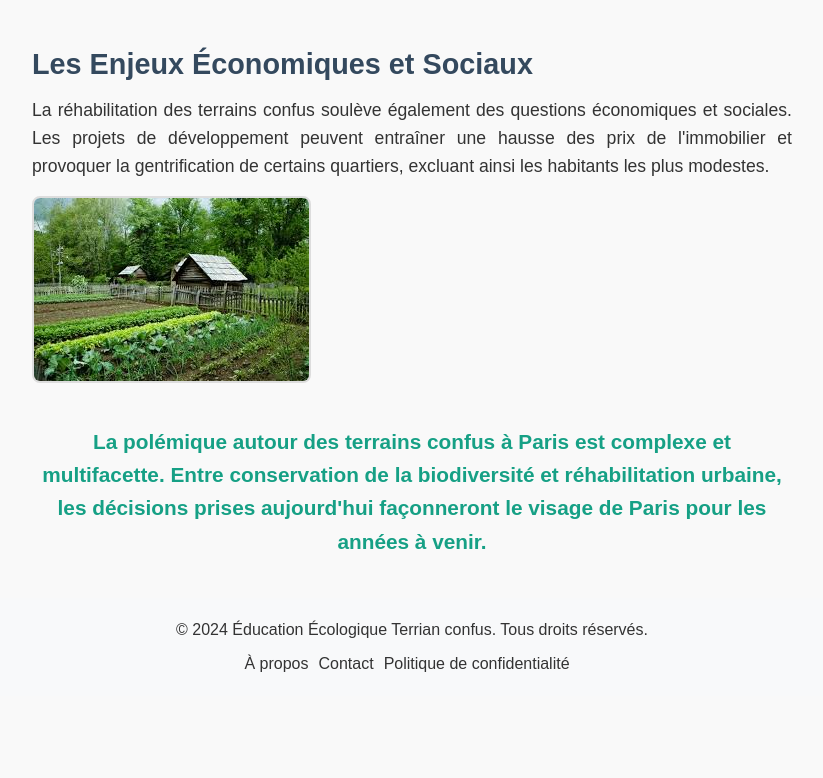
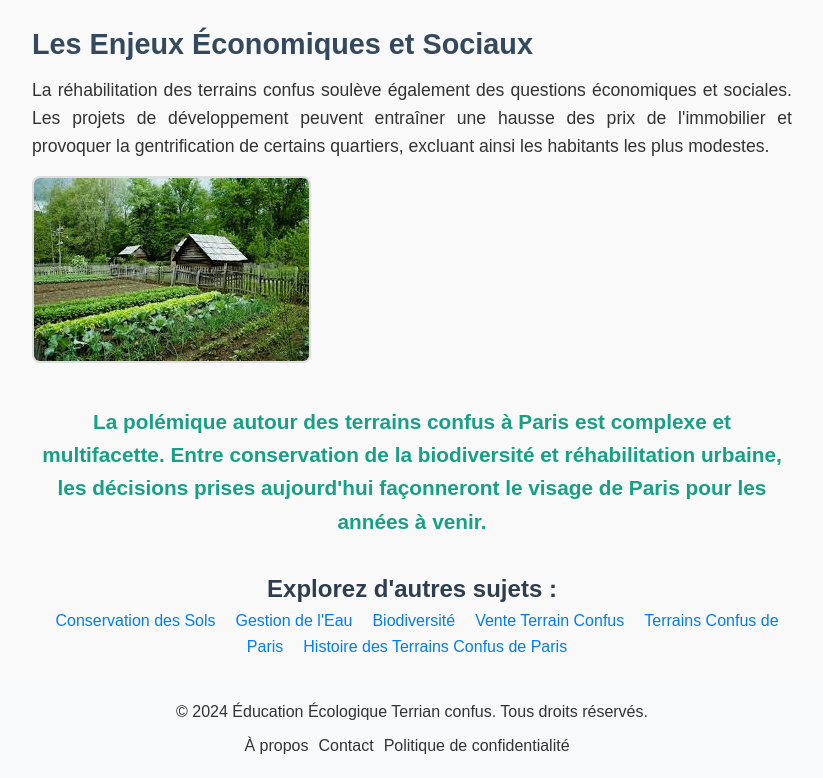
Before and after one commit to Matiss2702/exam-seo, a Nuxt app: page /PolemiqueTerrainsConfusParis in a window 1280 px wide. Shown: the part 1463-2241 px from the top of the page, without its empty margins (228-1051 px from the left). Before the commit the page ends 2159 px from the top, so only its background shows below. Built offline with nearby package versions, Linux system fonts and the light colour scheme.

Commit message:
new article , new texte dans index , lien externe , lien interne

```diff
--- a/pages/HistoireTerrainsConfusDeParis.vue
+++ b/pages/HistoireTerrainsConfusDeParis.vue
@@ -13,6 +13,17 @@
       </section>
       <footer>
         <p>{{ conclusion }}</p>
+        <div class="navigation">
+          <h3>Explorez d'autres sujets :</h3>
+          <ul>
+            <li><nuxt-link to="/conservationdessols">Conservation des Sols</nuxt-link></li>
+            <li><nuxt-link to="/gestiondeleau">Gestion de l'Eau</nuxt-link></li>
+            <li><nuxt-link to="/biodiversite">Biodiversité</nuxt-link></li>
+            <li><nuxt-link to="/VenteTerrainConfus">Vente Terrain Confus</nuxt-link></li>
+            <li><nuxt-link to="/TerrainsConfusDeParis">Terrains Confus de Paris</nuxt-link></li>
+            <li><nuxt-link to="/HistoireTerrainsConfusDeParis">Histoire des Terrains Confus de Paris</nuxt-link></li>
+          </ul>
+        </div>
       </footer>
     </article>
   </div>
@@ -168,4 +179,33 @@
   .page {
       padding: 20px;
   }
+  .navigation {
+  margin-top: 2em;
+  text-align: center;
+}
+
+.navigation h3 {
+  font-size: 1.5em;
+  color: #2c3e50;
+}
+
+.navigation ul {
+  list-style-type: none;
+  padding: 0;
+}
+
+.navigation li {
+  display: inline;
+  margin: 0 10px;
+}
+
+.navigation a {
+  color: #007bff;
+  text-decoration: none;
+}
+
+.navigation a:hover {
+  text-decoration: underline;
+}
+
   </style>
--- a/pages/PolemiqueTerrainsConfusParis.vue
+++ b/pages/PolemiqueTerrainsConfusParis.vue
@@ -12,6 +12,17 @@
       </section>
       <footer>
         <p>{{ conclusion }}</p>
+        <div class="navigation">
+          <h3>Explorez d'autres sujets :</h3>
+          <ul>
+            <li><nuxt-link to="/conservationdessols">Conservation des Sols</nuxt-link></li>
+            <li><nuxt-link to="/gestiondeleau">Gestion de l'Eau</nuxt-link></li>
+            <li><nuxt-link to="/biodiversite">Biodiversité</nuxt-link></li>
+            <li><nuxt-link to="/VenteTerrainConfus">Vente Terrain Confus</nuxt-link></li>
+            <li><nuxt-link to="/TerrainsConfusDeParis">Terrains Confus de Paris</nuxt-link></li>
+            <li><nuxt-link to="/HistoireTerrainsConfusDeParis">Histoire des Terrains Confus de Paris</nuxt-link></li>
+          </ul>
+        </div>
       </footer>
     </article>
   </div>
@@ -107,7 +118,7 @@
   link: [
     { rel: 'icon', type: 'image/x-icon', href: '/favicon.ico' }
   ]
-})
+});
 </script>
 
 <style scoped>
@@ -165,7 +176,33 @@
   text-align: center;
   color: #16a085;
 }
-  .page {
-    padding: 20px;
+
+.navigation {
+  margin-top: 2em;
+  text-align: center;
+}
+
+.navigation h3 {
+  font-size: 1.5em;
+  color: #2c3e50;
+}
+
+.navigation ul {
+  list-style-type: none;
+  padding: 0;
+}
+
+.navigation li {
+  display: inline;
+  margin: 0 10px;
+}
+
+.navigation a {
+  color: #007bff;
+  text-decoration: none;
+}
+
+.navigation a:hover {
+  text-decoration: underline;
 }
 </style>
--- a/pages/TerrainsConfusDeParis.vue
+++ b/pages/TerrainsConfusDeParis.vue
@@ -12,6 +12,17 @@
       </section>
       <footer>
         <p>{{ conclusion }}</p>
+        <div class="navigation">
+          <h3>Explorez d'autres sujets :</h3>
+          <ul>
+            <li><nuxt-link to="/conservationdessols">Conservation des Sols</nuxt-link></li>
+            <li><nuxt-link to="/gestiondeleau">Gestion de l'Eau</nuxt-link></li>
+            <li><nuxt-link to="/biodiversite">Biodiversité</nuxt-link></li>
+            <li><nuxt-link to="/VenteTerrainConfus">Vente Terrain Confus</nuxt-link></li>
+            <li><nuxt-link to="/TerrainsConfusDeParis">Terrains Confus de Paris</nuxt-link></li>
+            <li><nuxt-link to="/HistoireTerrainsConfusDeParis">Histoire des Terrains Confus de Paris</nuxt-link></li>
+          </ul>
+        </div>
       </footer>
     </article>
   </div>
@@ -167,4 +178,33 @@
   .page {
     padding: 20px;
   }
+  .navigation {
+  margin-top: 2em;
+  text-align: center;
+}
+
+.navigation h3 {
+  font-size: 1.5em;
+  color: #2c3e50;
+}
+
+.navigation ul {
+  list-style-type: none;
+  padding: 0;
+}
+
+.navigation li {
+  display: inline;
+  margin: 0 10px;
+}
+
+.navigation a {
+  color: #007bff;
+  text-decoration: none;
+}
+
+.navigation a:hover {
+  text-decoration: underline;
+}
+
   </style>
--- a/pages/VenteTerrainConfus.vue
+++ b/pages/VenteTerrainConfus.vue
@@ -13,6 +13,17 @@
       </section>
       <footer>
         <p>{{ conclusion }}</p>
+        <div class="navigation">
+          <h3>Explorez d'autres sujets :</h3>
+          <ul>
+            <li><nuxt-link to="/conservationdessols">Conservation des Sols</nuxt-link></li>
+            <li><nuxt-link to="/gestiondeleau">Gestion de l'Eau</nuxt-link></li>
+            <li><nuxt-link to="/biodiversite">Biodiversité</nuxt-link></li>
+            <li><nuxt-link to="/VenteTerrainConfus">Vente Terrain Confus</nuxt-link></li>
+            <li><nuxt-link to="/TerrainsConfusDeParis">Terrains Confus de Paris</nuxt-link></li>
+            <li><nuxt-link to="/HistoireTerrainsConfusDeParis">Histoire des Terrains Confus de Paris</nuxt-link></li>
+          </ul>
+        </div>
       </footer>
     </article>
   </div>
@@ -169,4 +180,33 @@
   .page {
     padding: 20px;
   }
+  .navigation {
+  margin-top: 2em;
+  text-align: center;
+}
+
+.navigation h3 {
+  font-size: 1.5em;
+  color: #2c3e50;
+}
+
+.navigation ul {
+  list-style-type: none;
+  padding: 0;
+}
+
+.navigation li {
+  display: inline;
+  margin: 0 10px;
+}
+
+.navigation a {
+  color: #007bff;
+  text-decoration: none;
+}
+
+.navigation a:hover {
+  text-decoration: underline;
+}
+
   </style>
--- a/pages/index.vue
+++ b/pages/index.vue
@@ -2,6 +2,27 @@
   <div class="home">
     <h1>Bienvenue sur Éducation Écologique pour un Terrain Confus</h1>
     <p>Découvrez comment protéger notre environnement en apprenant les bonnes pratiques pour la conservation des sols, la gestion de l'eau et la préservation de la biodiversité.</p>
+
+    <section>
+      <h2>Notre Mission</h2>
+      <p>Chez Éducation Écologique, notre mission est de sensibiliser le public aux enjeux écologiques et de promouvoir des pratiques durables pour préserver la biodiversité et les ressources naturelles.</p>
+    </section>
+
+    <section>
+      <h2>Pourquoi Préserver les Terrains Confus ?</h2>
+      <p>Les terrains confus, souvent oubliés, jouent un rôle crucial dans le maintien de la biodiversité urbaine. Ils servent de refuge à de nombreuses espèces et contribuent à la résilience écologique des villes.</p>
+    </section>
+
+    <section>
+      <h2>Actions et Initiatives</h2>
+      <p>Nous menons diverses initiatives pour la conservation des terrains confus, incluant des campagnes de plantation, des ateliers éducatifs et des collaborations avec des organisations locales et internationales.</p>
+      <ul>
+        <li><a href="https://www.wwf.fr" target="_blank" rel="noopener">WWF France</a></li>
+        <li><a href="https://www.greenpeace.org/france" target="_blank" rel="noopener">Greenpeace France</a></li>
+        <li><a href="https://www.fao.org" target="_blank" rel="noopener">FAO</a></li>
+      </ul>
+    </section>
+
     <div class="featured-topics">
       <div class="topic">
         <h2>Conservation des Sols pour Prévenir un Terrain Confus</h2>
@@ -18,6 +39,26 @@
         <p>Explorez la richesse de la biodiversité pour maintenir la clarté et l'équilibre de votre terrain confus.</p>
         <nuxt-link to="/biodiversite" class="btn">En savoir plus</nuxt-link>
       </div>
+      <div class="topic">
+        <h2>Polémique Terrains Confus Paris</h2>
+        <p>Les terrains confus à Paris sont au cœur d'une polémique intense. Découvrons les différents points de vue et les enjeux qui entourent ces espaces urbains en transition.</p>
+        <nuxt-link to="/PolemiqueTerrainsConfusParis" class="btn">En savoir plus</nuxt-link>
+      </div>
+      <div class="topic">
+        <h2>Vente Terrain Confus</h2>
+        <p>Découvrez comment et où acheter des terrains confus à Paris et dans d'autres régions, ainsi que les opportunités d'investissement qu'ils offrent.</p>
+        <nuxt-link to="/VenteTerrainConfus" class="btn">En savoir plus</nuxt-link>
+      </div>
+      <div class="topic">
+        <h2>Terrains Confus de Paris</h2>
+        <p>Apprenez tout sur les terrains confus de Paris, leur emplacement, leur importance et les défis associés à leur gestion.</p>
+        <nuxt-link to="/TerrainsConfusDeParis" class="btn">En savoir plus</nuxt-link>
+      </div>
+      <div class="topic">
+        <h2>Histoire des Terrains Confus de Paris</h2>
+        <p>Découvrez l'histoire fascinante des terrains confus de Paris, de leur origine à leur rôle actuel dans la ville.</p>
+        <nuxt-link to="/HistoireTerrainsConfusDeParis" class="btn">En savoir plus</nuxt-link>
+      </div>
     </div>
   </div>
 </template>
@@ -29,12 +70,12 @@ useHead({
     {
       hid: 'description',
       name: 'description',
-      content: 'Trouvez toutes les informations sur les terrains confus, leur histoire et comment les acheter à Paris et dans d’autres régions.'
+      content: 'Trouvez toutes les informations sur les terrains confus, leur histoire et comment les acheter à Paris et dans d’autres régions. Apprenez comment protéger notre environnement en adoptant des pratiques durables pour la conservation des sols, la gestion de l\'eau et la préservation de la biodiversité.'
     },
     {
       hid: 'keywords',
       name: 'keywords',
-      content: 'terrain confus, terrains à Paris, achat terrain, terrains historiques'
+      content: 'terrain confus, terrains à Paris, achat terrain, terrains historiques, conservation des sols, gestion de l\'eau, biodiversité, environnement'
     },
     {
       hid: 'og:title',
@@ -44,7 +85,7 @@ useHead({
     {
       hid: 'og:description',
       property: 'og:description',
-      content: 'Trouvez toutes les informations sur les terrains confus, leur histoire et comment les acheter à Paris et dans d’autres régions.'
+      content: 'Trouvez toutes les informations sur les terrains confus, leur histoire et comment les acheter à Paris et dans d’autres régions. Apprenez comment protéger notre environnement en adoptant des pratiques durables pour la conservation des sols, la gestion de l\'eau et la préservation de la biodiversité.'
     },
     {
       hid: 'og:image',
@@ -69,7 +110,7 @@ useHead({
     {
       hid: 'twitter:description',
       name: 'twitter:description',
-      content: 'Trouvez toutes les informations sur les terrains confus, leur histoire et comment les acheter à Paris et dans d’autres régions.'
+      content: 'Trouvez toutes les informations sur les terrains confus, leur histoire et comment les acheter à Paris et dans d’autres régions. Apprenez comment protéger notre environnement en adoptant des pratiques durables pour la conservation des sols, la gestion de l\'eau et la préservation de la biodiversité.'
     },
     {
       hid: 'twitter:image',
@@ -80,7 +121,7 @@ useHead({
   link: [
     { rel: 'icon', type: 'image/x-icon', href: '/favicon.ico' }
   ]
-})
+});
 </script>
 
 <style scoped>
@@ -126,4 +167,38 @@ useHead({
 .btn:hover {
   background-color: #0056b3;
 }
+
+section {
+  margin: 40px 0;
+}
+
+section h2 {
+  font-size: 1.8em;
+  margin-bottom: 10px;
+  color: #2c3e50;
+}
+
+section p {
+  font-size: 1.1em;
+  margin-bottom: 20px;
+  text-align: justify;
+}
+
+section ul {
+  list-style-type: none;
+  padding: 0;
+}
+
+section ul li {
+  margin-bottom: 10px;
+}
+
+section ul li a {
+  color: #007bff;
+  text-decoration: none;
+}
+
+section ul li a:hover {
+  text-decoration: underline;
+}
 </style>
```
Lines whose indentation alone changed are shown as unchanged.
